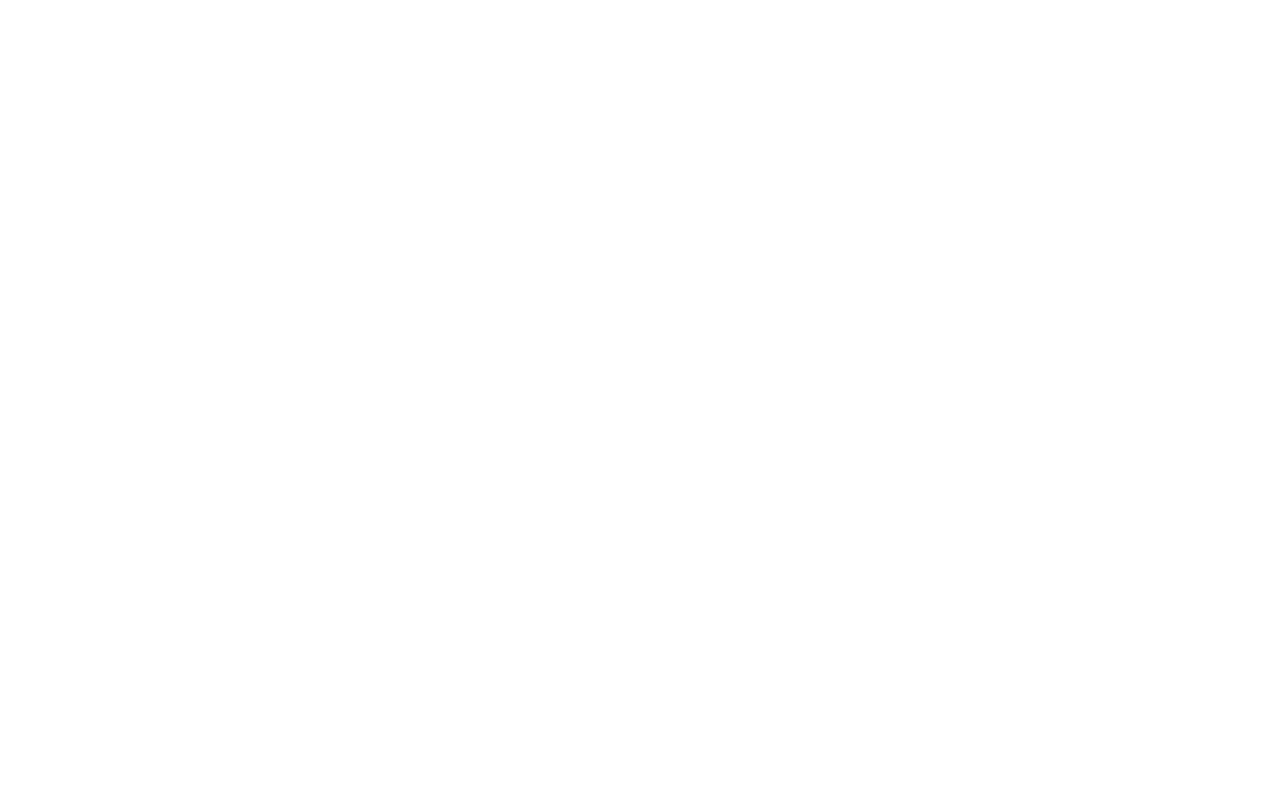
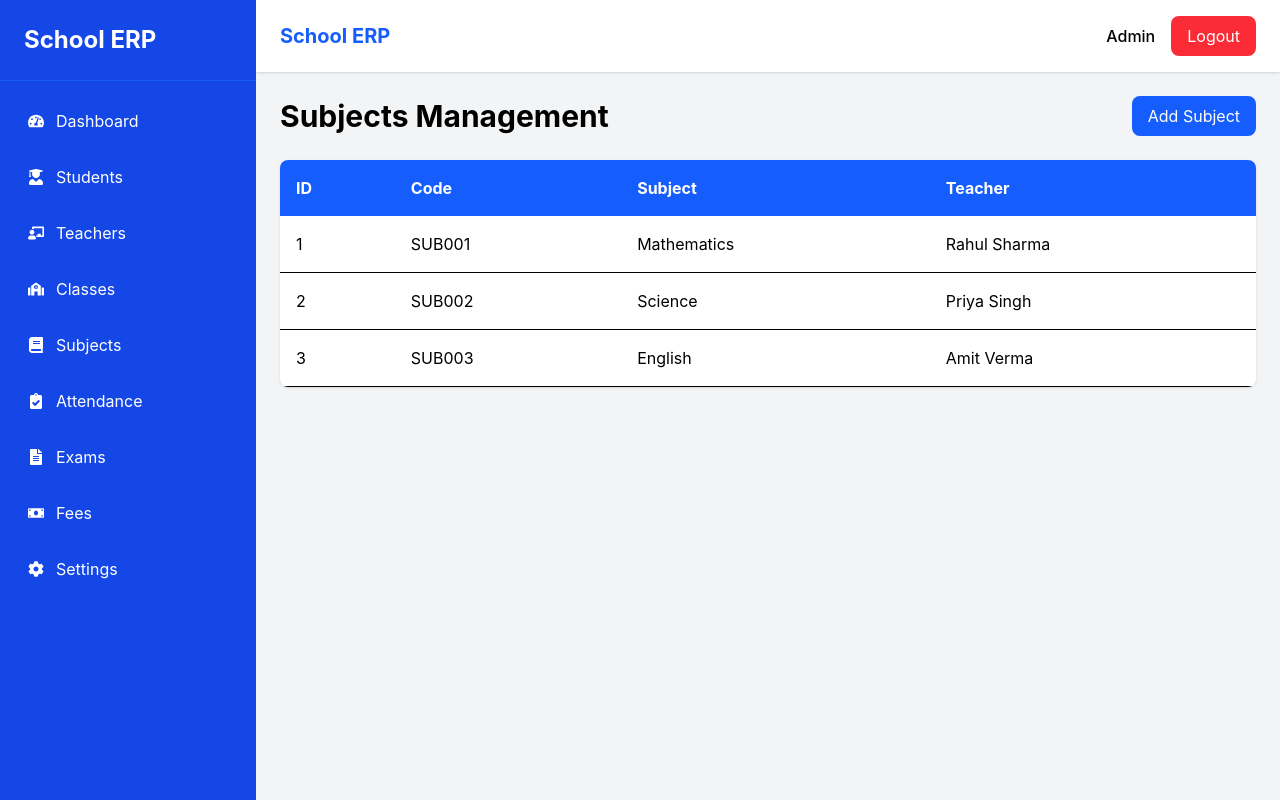
Before and after one commit to Rakesh5740/school-erp-frontend, a React (Vite) app: page /subjects in a window 1280 px wide. Before the commit this address had no page. Built offline with nearby package versions, Linux system fonts and the light colour scheme.

Commit message:
Added subjects management module

```diff
--- a/src/App.jsx
+++ b/src/App.jsx
@@ -3,6 +3,9 @@ import { BrowserRouter, Routes, Route } from "react-router-dom";
 import Dashboard from "./pages/Dashboard";
 import Students from "./pages/Students";
 import Teachers from "./pages/Teachers";
+import Classes from "./pages/Classes";
+import Subjects from "./pages/Subjects";
+
 
 function App() {
   return (
@@ -11,6 +14,8 @@ function App() {
         <Route path="/" element={<Dashboard />} />
         <Route path="/students" element={<Students />} />
         <Route path="/teachers" element={<Teachers />} />
+        <Route path="/classes" element={<Classes />} />
+        <Route path="/subjects" element={<Subjects />} />
       </Routes>
     </BrowserRouter>
   );
--- a/src/components/Sidebar.jsx
+++ b/src/components/Sidebar.jsx
@@ -1,4 +1,5 @@
 import { Link } from "react-router-dom";
+import { FaSchool } from "react-icons/fa";
 import {
   FaTachometerAlt,
   FaUserGraduate,
@@ -14,14 +15,11 @@ function Sidebar() {
   return (
     <div className="w-64 h-screen bg-blue-700 text-white fixed left-0 top-0">
       <div className="p-6 border-b border-blue-600">
-        <h1 className="text-2xl font-bold">
-          School ERP
-        </h1>
+        <h1 className="text-2xl font-bold">School ERP</h1>
       </div>
 
       <nav className="p-4">
         <ul className="space-y-2">
-
           <li>
             <Link
               to="/"
@@ -49,6 +47,16 @@ function Sidebar() {
             >
               <FaChalkboardTeacher />
               Teachers
+            </Link>
+          </li>
+
+          <li>
+            <Link
+              to="/classes"
+              className="flex items-center gap-3 p-3 rounded-lg hover:bg-blue-600"
+            >
+              <FaSchool />
+              Classes
             </Link>
           </li>
 
@@ -101,7 +109,6 @@ function Sidebar() {
               Settings
             </Link>
           </li>
-
         </ul>
       </nav>
     </div>
--- a/src/pages/Classes.jsx
+++ b/src/pages/Classes.jsx
@@ -0,0 +1,58 @@
+import AdminLayout from "../layouts/AdminLayout";
+
+function Classes() {
+  const classes = [
+    {
+      id: 1,
+      className: "10-A",
+      classTeacher: "Rahul Sharma",
+      students: 45,
+    },
+    {
+      id: 2,
+      className: "10-B",
+      classTeacher: "Priya Singh",
+      students: 42,
+    },
+  ];
+
+  return (
+    <AdminLayout>
+      <div className="flex justify-between items-center mb-6">
+        <h1 className="text-3xl font-bold">
+          Classes Management
+        </h1>
+
+        <button className="bg-blue-600 text-white px-4 py-2 rounded-lg">
+          Add Class
+        </button>
+      </div>
+
+      <div className="bg-white rounded-lg shadow overflow-hidden">
+        <table className="w-full">
+          <thead>
+            <tr className="bg-blue-600 text-white">
+              <th className="p-4 text-left">ID</th>
+              <th className="p-4 text-left">Class</th>
+              <th className="p-4 text-left">Teacher</th>
+              <th className="p-4 text-left">Students</th>
+            </tr>
+          </thead>
+
+          <tbody>
+            {classes.map((item) => (
+              <tr key={item.id} className="border-b">
+                <td className="p-4">{item.id}</td>
+                <td className="p-4">{item.className}</td>
+                <td className="p-4">{item.classTeacher}</td>
+                <td className="p-4">{item.students}</td>
+              </tr>
+            ))}
+          </tbody>
+        </table>
+      </div>
+    </AdminLayout>
+  );
+}
+
+export default Classes;
--- a/src/pages/Subjects.jsx
+++ b/src/pages/Subjects.jsx
@@ -0,0 +1,64 @@
+import AdminLayout from "../layouts/AdminLayout";
+
+function Subjects() {
+  const subjects = [
+    {
+      id: 1,
+      subjectCode: "SUB001",
+      subjectName: "Mathematics",
+      teacher: "Rahul Sharma",
+    },
+    {
+      id: 2,
+      subjectCode: "SUB002",
+      subjectName: "Science",
+      teacher: "Priya Singh",
+    },
+    {
+      id: 3,
+      subjectCode: "SUB003",
+      subjectName: "English",
+      teacher: "Amit Verma",
+    },
+  ];
+
+  return (
+    <AdminLayout>
+      <div className="flex justify-between items-center mb-6">
+        <h1 className="text-3xl font-bold">
+          Subjects Management
+        </h1>
+
+        <button className="bg-blue-600 text-white px-4 py-2 rounded-lg hover:bg-blue-700">
+          Add Subject
+        </button>
+      </div>
+
+      <div className="bg-white rounded-lg shadow overflow-hidden">
+        <table className="w-full">
+          <thead>
+            <tr className="bg-blue-600 text-white">
+              <th className="p-4 text-left">ID</th>
+              <th className="p-4 text-left">Code</th>
+              <th className="p-4 text-left">Subject</th>
+              <th className="p-4 text-left">Teacher</th>
+            </tr>
+          </thead>
+
+          <tbody>
+            {subjects.map((subject) => (
+              <tr key={subject.id} className="border-b hover:bg-gray-50">
+                <td className="p-4">{subject.id}</td>
+                <td className="p-4">{subject.subjectCode}</td>
+                <td className="p-4">{subject.subjectName}</td>
+                <td className="p-4">{subject.teacher}</td>
+              </tr>
+            ))}
+          </tbody>
+        </table>
+      </div>
+    </AdminLayout>
+  );
+}
+
+export default Subjects;
```
